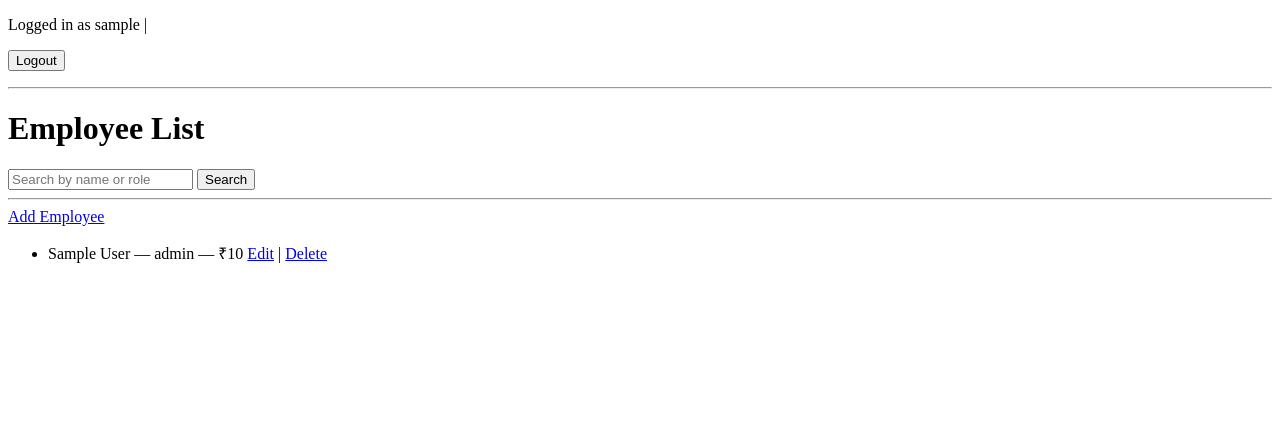
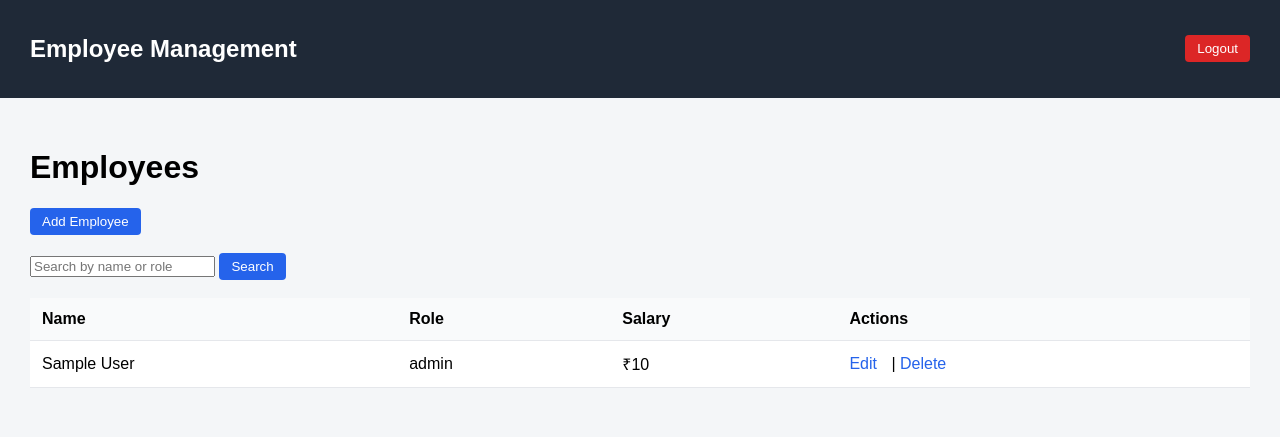
Before and after one commit to Phuvanenthran-P/employee-management-system, a Django app: page / in a window 1280 px wide. Shown: the top 437 px of the page. Run offline with Django 5.2, Linux system fonts and the light colour scheme; a user stored in the database is signed in; tables that the repository leaves empty hold one stand-in row (values such as "Sample post").

Commit message:
Complete Employee Management System with auth, validation, search, and UI

```diff
--- a/config/urls.py
+++ b/config/urls.py
@@ -7,6 +7,8 @@ urlpatterns = [
     path('admin/', admin.site.urls),
     path("accounts/", include("django.contrib.auth.urls")),
     path('', include('employees.urls')),
-    path('login/', auth_views.LoginView.as_view(), name='login'),
-    path('logout/', auth_views.LogoutView.as_view(), name='logout'),
+    path("login/", auth_views.LoginView.as_view(
+        template_name="registration/login.html"
+    ), name="login"),
+    path("logout/", auth_views.LogoutView.as_view(), name="logout"),
 ]
--- a/employees/forms.py
+++ b/employees/forms.py
@@ -1,4 +1,3 @@
-# employees/forms.py
 from django import forms
 from .models import Employee
 
--- a/employees/models.py
+++ b/employees/models.py
@@ -1,4 +1,3 @@
-# employees/models.py
 from django.db import models
 
 class Employee(models.Model):
--- a/employees/templates/base.html
+++ b/employees/templates/base.html
@@ -1,24 +1,93 @@
 <!DOCTYPE html>
-<html>
+<html lang="en">
 <head>
-    <title>{% block title %}Employee Manager{% endblock %}</title>
+    <meta charset="UTF-8">
+    <title>{% block title %}Employee System{% endblock %}</title>
+    <style>
+        body {
+            font-family: Arial, sans-serif;
+            background: #f4f6f8;
+            margin: 0;
+            padding: 0;
+        }
+
+        header {
+            background: #1f2937;
+            color: white;
+            padding: 15px 30px;
+            display: flex;
+            justify-content: space-between;
+            align-items: center;
+        }
+
+        a {
+            text-decoration: none;
+            color: #2563eb;
+            margin-right: 10px;
+        }
+
+        .container {
+            padding: 30px;
+        }
+
+        table {
+            width: 100%;
+            border-collapse: collapse;
+            background: white;
+        }
+
+        th, td {
+            padding: 12px;
+            border-bottom: 1px solid #e5e7eb;
+            text-align: left;
+        }
+
+        th {
+            background: #f9fafb;
+        }
+
+        button {
+            padding: 6px 12px;
+            border: none;
+            border-radius: 4px;
+            cursor: pointer;
+        }
+
+        .btn-primary {
+            background: #2563eb;
+            color: white;
+        }
+
+        .btn-danger {
+            background: #dc2626;
+            color: white;
+        }
+
+        .error {
+            color: red;
+            margin-bottom: 10px;
+        }
+
+        form.inline {
+            display: inline;
+        }
+    </style>
 </head>
 <body>
 
-{% if user.is_authenticated %}
-<p>
-    Logged in as {{ user.username }} |
-    <form method="post" action="{% url 'logout' %}">
-    {% csrf_token %}
-    <button type="submit">Logout</button>
-</form>
+<header>
+    <h2>Employee Management</h2>
+    {% if user.is_authenticated %}
+        <form method="post" action="{% url 'logout' %}">
+            {% csrf_token %}
+            <button class="btn-danger">Logout</button>
+        </form>
+    {% endif %}
+</header>
 
-</p>
-{% endif %}
-
-<hr>
-
-{% block content %}{% endblock %}
+<div class="container">
+    {% block content %}{% endblock %}
+</div>
 
 </body>
 </html>
--- a/employees/templates/employees/employee_list.html
+++ b/employees/templates/employees/employee_list.html
@@ -1,39 +1,69 @@
 {% extends "base.html" %}
+{% block title %}Employees{% endblock %}
 
 {% block content %}
-<h1>Employee List</h1>
+<h1>Employees</h1>
+
+{% if perms.employees.add_employee %}
+    <a href="{% url 'employee_create' %}">
+        <button class="btn-primary">Add Employee</button>
+    </a>
+{% endif %}
+
+<br><br>
 
 <form method="get">
-    <input
-        type="text"
-        name="q"
-        placeholder="Search by name or role"
-        value="{{ request.GET.q }}"
-    >
-    <button type="submit">Search</button>
+    <input type="text" name="q" placeholder="Search by name or role">
+    <button class="btn-primary">Search</button>
 </form>
 
-<hr>
+<br>
 
-{% if perms.employees.add_employee %}
-<a href="{% url 'employee_create' %}">Add Employee</a>
-{% endif %}
+<table>
+    <tr>
+        <th>Name</th>
+        <th>Role</th>
+        <th>Salary</th>
+        <th>Actions</th>
+    </tr>
 
-<ul>
-{% for emp in employees %}
-    <li>
-        {{ emp.name }} — {{ emp.role }} — ₹{{ emp.salary }}
-
-        {% if perms.employees.change_employee %}
-            <a href="{% url 'employee_update' emp.id %}">Edit</a>
+    {% for emp in employees %}
+    <tr>
+        <td>{{ emp.name }}</td>
+        <td>{{ emp.role }}</td>
+        <td>₹{{ emp.salary }}</td>
+        <td>
+            {% if perms.employees.change_employee %}
+                <a href="{% url 'employee_update' emp.id %}">Edit</a>
+            {% endif %}
+            {% if perms.employees.delete_employee %}
+                |
+                <a href="{% url 'employee_delete' emp.id %}">Delete</a>
+            {% endif %}
+        </td>
+    </tr>
+    {% empty %}
+    <tr>
+        <td colspan="4">No employees found.</td>
+    </tr>
+    {% endfor %}
+</table>
+<div style="margin-top: 20px;">
+    {% if is_paginated %}
+        {% if page_obj.has_previous %}
+            <a href="?page={{ page_obj.previous_page_number }}{% if request.GET.q %}&q={{ request.GET.q }}{% endif %}">
+                Previous
+            </a>
         {% endif %}
 
-        {% if perms.employees.delete_employee %}
-            | <a href="{% url 'employee_delete' emp.id %}">Delete</a>
+        Page {{ page_obj.number }} of {{ page_obj.paginator.num_pages }}
+
+        {% if page_obj.has_next %}
+            <a href="?page={{ page_obj.next_page_number }}{% if request.GET.q %}&q={{ request.GET.q }}{% endif %}">
+                Next
+            </a>
         {% endif %}
-    </li>
-{% empty %}
-    <li>No employees found.</li>
-{% endfor %}
-</ul>
+    {% endif %}
+</div>
+
 {% endblock %}
--- a/employees/urls.py
+++ b/employees/urls.py
@@ -1,4 +1,3 @@
-# employees/urls.py
 from django.urls import path
 from .views import (
     EmployeeListView,
--- a/employees/views.py
+++ b/employees/views.py
@@ -1,4 +1,3 @@
-# employees/views.py
 from django.urls import reverse_lazy
 from django.contrib.auth.mixins import LoginRequiredMixin, PermissionRequiredMixin
 from django.views.generic import ListView, CreateView, UpdateView, DeleteView
```
Also changed, not shown: employees/templates/employees/employee_confirm_delete.html (+7 -5 lines), employees/templates/employees/employee_form.html (+7 -1 lines), employees/templates/registration/login.html (+80 -6 lines).
